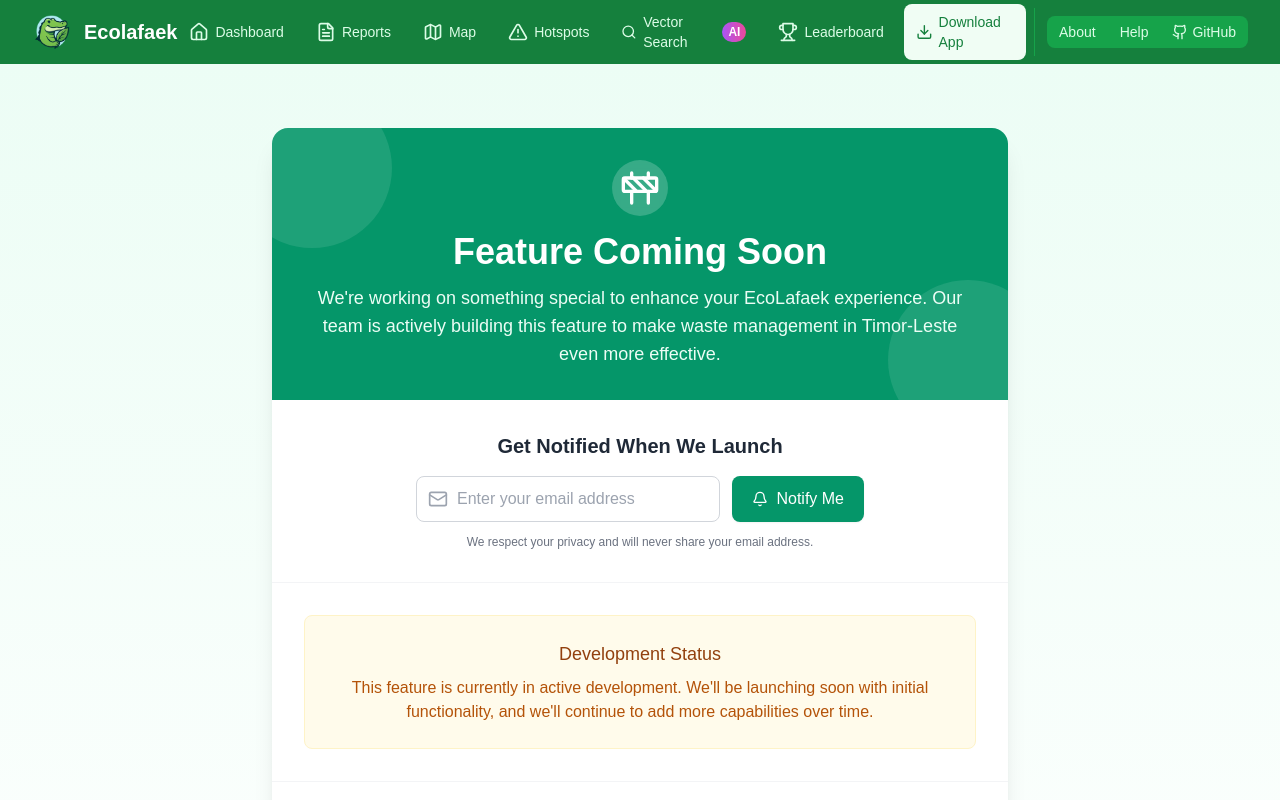
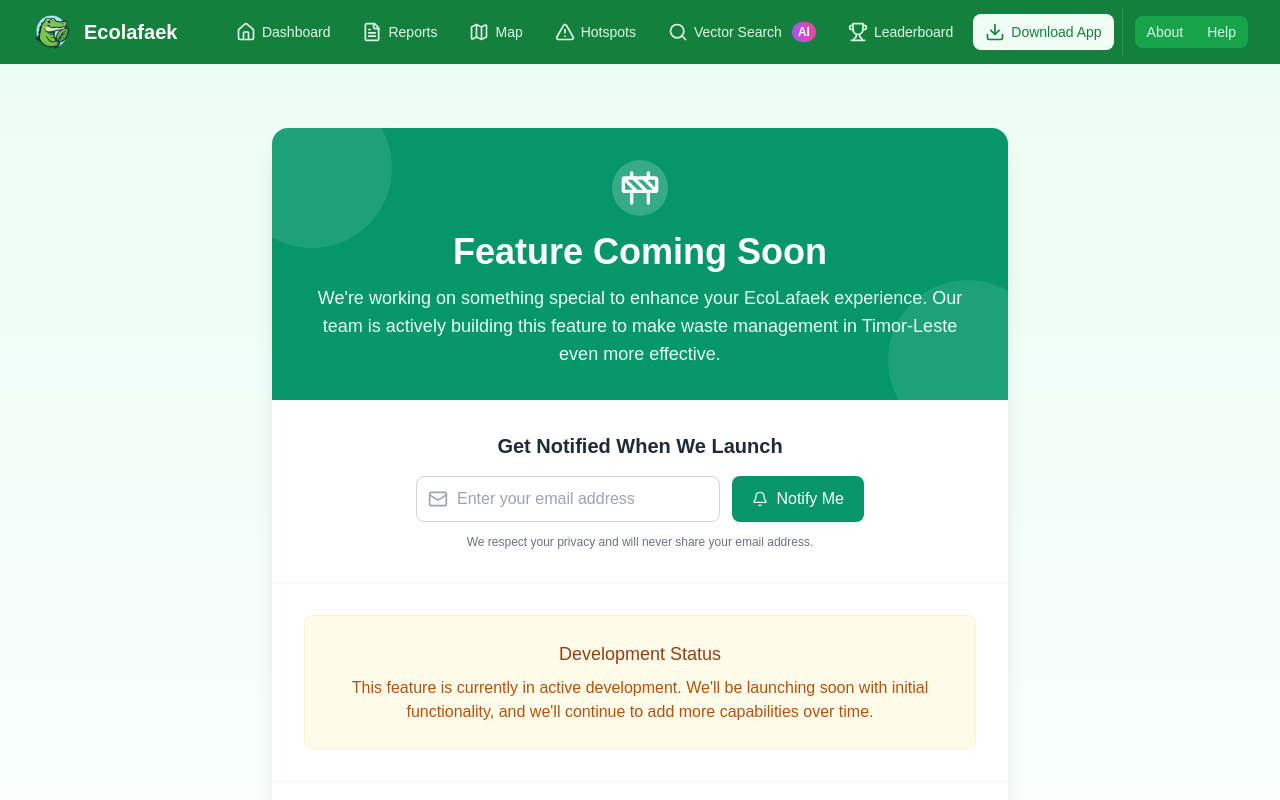
Before and after one commit to ajitonelsonn/EcoLafaek, a Next.js app in the folder ecolafaek_public_dahboard/: page /uc in a window 1280 px wide. Shown: the top 800 px of the page. Built offline with nearby package versions, Linux system fonts and the light colour scheme.

Commit message:
Update Public Layout

```diff
--- a/ecolafaek_public_dahboard/components/Layout.js
+++ b/ecolafaek_public_dahboard/components/Layout.js
@@ -15,7 +15,6 @@
   Trophy,
   Download,
   Search,
-  Github,
 } from "lucide-react";
 
 export default function Layout({ children }) {
@@ -191,15 +190,6 @@
                   >
                     Help
                   </Link>
-                  <Link
-                    href="https://github.com/ajitonelsonn/EcoLafaek"
-                    target="_blank"
-                    rel="noopener noreferrer"
-                    className="flex items-center gap-1 px-3 py-1.5 text-sm font-medium hover:underline"
-                  >
-                    <Github className="w-4 h-4" />
-                    GitHub
-                  </Link>
                 </div>
               </div>
             </div>
@@ -275,16 +265,6 @@
                     >
                       <Sun className="w-5 h-5" />
                       Help
-                    </Link>
-                    <Link
-                      href="https://github.com/ajitonelsonn/EcoLafaek"
-                      target="_blank"
-                      rel="noopener noreferrer"
-                      className="flex items-center gap-3 px-3 py-2 rounded-lg text-base font-medium text-gray-700 hover:bg-gray-50"
-                      onClick={() => setIsMobileMenuOpen(false)}
-                    >
-                      <Github className="w-5 h-5" />
-                      GitHub
                     </Link>
                   </div>
                 </div>
@@ -418,7 +398,7 @@
                   </li>
                   <li>
                     <Link
-                      href="https://github.com/ajitonelsonn/EcoLafaek"
+                      href="/code-repository"
                       className="text-gray-600 hover:text-green-600"
                     >
                       Code Repository
```
Also changed, not shown: 1 other file (tests, documents, lock files or other folders).
